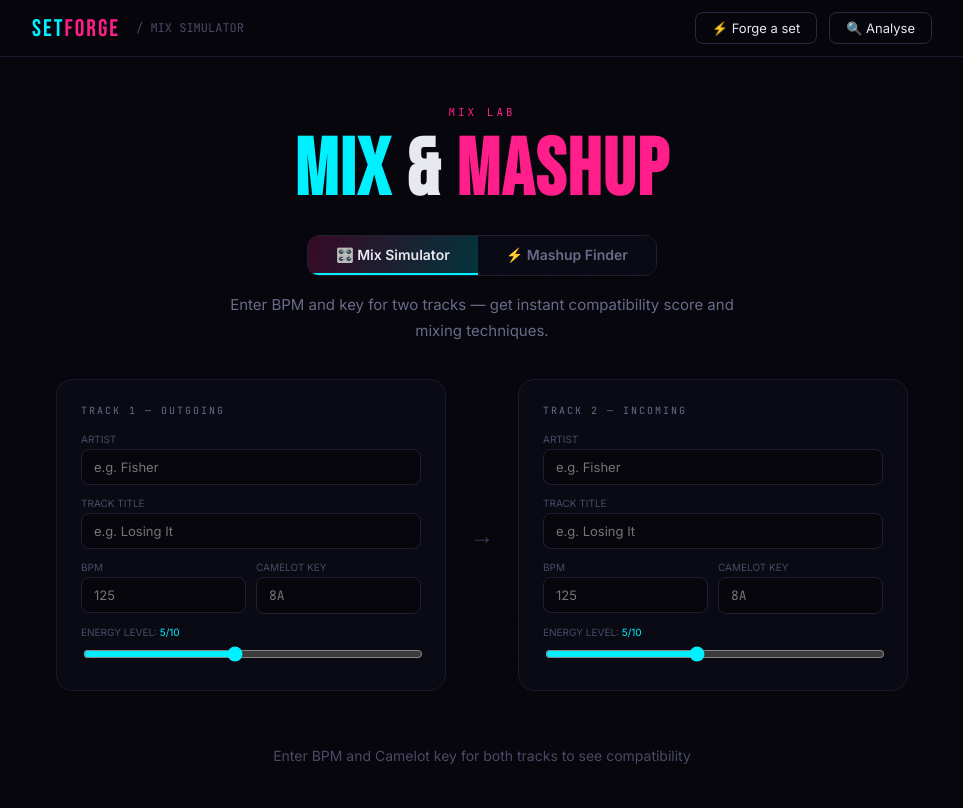
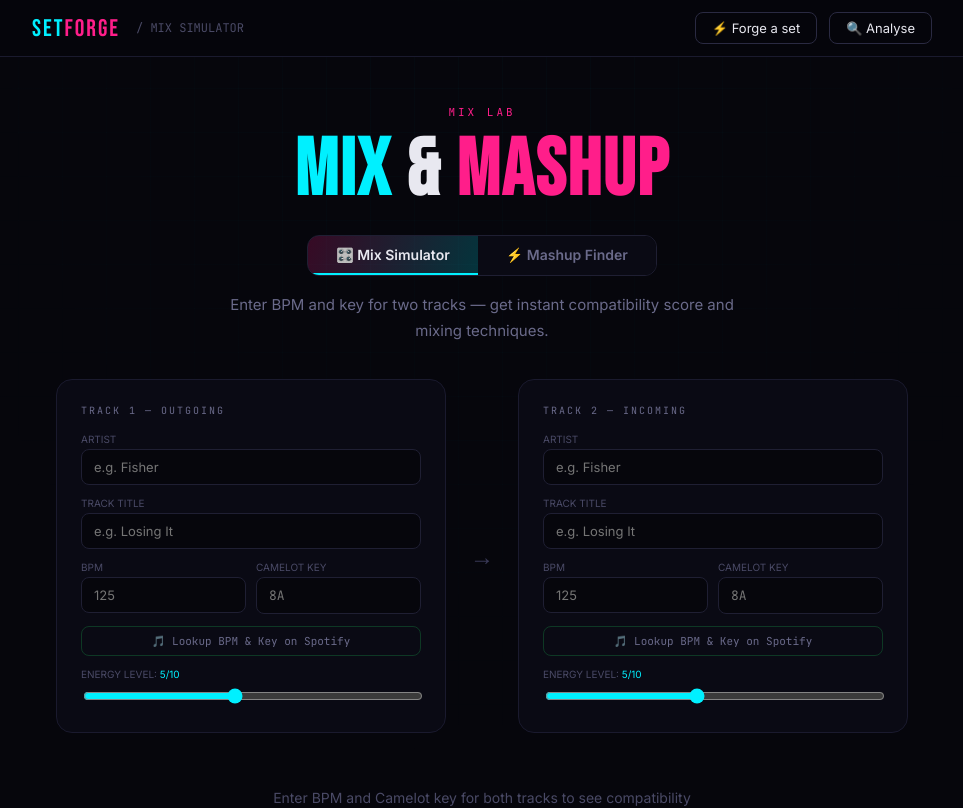
Before and after one commit to ggbess530/setforge, a Next.js app: page /mix in a window 1280 px wide. Shown: the top 808 px of the page, without its empty margins (158-1121 px from the left). Built offline with nearby package versions, Linux system fonts and the light colour scheme.

Commit message:
add spotify bpm+key lookup to mix lab

```diff
--- /dev/null
+++ b/app/api/spotify/route.ts
@@ -0,0 +1,102 @@
+// ▸ Create folder: app/api/spotify/
+// ▸ Place at:      app/api/spotify/route.ts
+
+import { NextResponse } from 'next/server'
+
+// ── Spotify client credentials flow ──────────────────────────
+async function getSpotifyToken(): Promise<string> {
+  const creds  = Buffer.from(`${process.env.SPOTIFY_CLIENT_ID}:${process.env.SPOTIFY_CLIENT_SECRET}`).toString('base64')
+  const res    = await fetch('https://accounts.spotify.com/api/token', {
+    method:  'POST',
+    headers: { 'Authorization': `Basic ${creds}`, 'Content-Type': 'application/x-www-form-urlencoded' },
+    body:    'grant_type=client_credentials',
+  })
+  const data = await res.json()
+  if (!data.access_token) throw new Error('Spotify auth failed')
+  return data.access_token
+}
+
+// ── Spotify key integers → Camelot ───────────────────────────
+// Spotify key: 0=C, 1=C#/Db, 2=D, 3=D#/Eb, 4=E, 5=F,
+//              6=F#/Gb, 7=G, 8=G#/Ab, 9=A, 10=A#/Bb, 11=B
+// mode: 1=major, 0=minor
+const SPOTIFY_TO_CAMELOT: Record<string, string> = {
+  '0-1':'8B',  '1-1':'3B',  '2-1':'10B', '3-1':'5B',
+  '4-1':'12B', '5-1':'7B',  '6-1':'2B',  '7-1':'9B',
+  '8-1':'4B',  '9-1':'11B', '10-1':'6B', '11-1':'1B',
+  '0-0':'5A',  '1-0':'12A', '2-0':'7A',  '3-0':'2A',
+  '4-0':'9A',  '5-0':'4A',  '6-0':'11A', '7-0':'6A',
+  '8-0':'1A',  '9-0':'8A',  '10-0':'3A', '11-0':'10A',
+}
+
+// ── POST /api/spotify ─────────────────────────────────────────
+// Body: { artist: string, title: string }
+// Returns: { bpm, key (Camelot), spotifyId, found: boolean }
+export async function POST(req: Request) {
+  try {
+    const { artist, title } = await req.json()
+    if (!artist && !title) return NextResponse.json({ found: false })
+
+    const token = await getSpotifyToken()
+
+    // 1. Search for the track
+    const q       = encodeURIComponent(`track:${title} artist:${artist}`)
+    const searchRes = await fetch(
+      `https://api.spotify.com/v1/search?q=${q}&type=track&limit=1`,
+      { headers: { Authorization: `Bearer ${token}` } }
+    )
+    const searchData = await searchRes.json()
+    const track      = searchData?.tracks?.items?.[0]
+
+    if (!track) {
+      // Fallback: broader search without field filters
+      const q2         = encodeURIComponent(`${title} ${artist}`)
+      const fallbackRes = await fetch(
+        `https://api.spotify.com/v1/search?q=${q2}&type=track&limit=1`,
+        { headers: { Authorization: `Bearer ${token}` } }
+      )
+      const fallbackData = await fallbackRes.json()
+      const fallbackTrack = fallbackData?.tracks?.items?.[0]
+      if (!fallbackTrack) return NextResponse.json({ found: false })
+
+      return await fetchFeatures(fallbackTrack.id, fallbackTrack, token)
+    }
+
+    return await fetchFeatures(track.id, track, token)
+
+  } catch (err) {
+    console.error('[POST /api/spotify]', err)
+    return NextResponse.json({ found: false, error: 'Spotify lookup failed' })
+  }
+}
+
+async function fetchFeatures(
+  trackId: string,
+  track:   { name: string; artists: { name: string }[]; album: { name: string }; external_urls: { spotify: string } },
+  token:   string
+) {
+  const featRes  = await fetch(
+    `https://api.spotify.com/v1/audio-features/${trackId}`,
+    { headers: { Authorization: `Bearer ${token}` } }
+  )
+  const features = await featRes.json()
+
+  if (!features?.tempo) return NextResponse.json({ found: false })
+
+  const bpm     = Math.round(features.tempo)
+  const camelot = SPOTIFY_TO_CAMELOT[`${features.key}-${features.mode}`]
+
+  return NextResponse.json({
+    found:       true,
+    bpm,
+    key:         camelot || null,
+    spotifyKey:  features.key,
+    mode:        features.mode,
+    energy:      Math.round(features.energy * 10),
+    danceability: Math.round(features.danceability * 10),
+    spotifyId:   trackId,
+    spotifyUrl:  track.external_urls?.spotify,
+    trackName:   track.name,
+    artistName:  track.artists?.[0]?.name,
+  })
+}
--- a/app/mix/page.tsx
+++ b/app/mix/page.tsx
@@ -36,10 +36,13 @@ function ScoreArc({ score }: { score: number }) {
   )
 }
 
-function TrackInput({ label, value, onChange }: {
+function TrackInput({ label, value, onChange, onLookup, lookupResult, lookupLoading }: {
   label: string
   value: TrackMeta & { energy: number }
   onChange: (v: Partial<TrackMeta & { energy: number }>) => void
+  onLookup?: () => void
+  lookupResult?: { found: boolean; bpm?: number; key?: string; spotifyUrl?: string }
+  lookupLoading?: boolean
 }) {
   return (
     <div style={{ background:'#0a0a14', border:'1px solid #1a1a2e', borderRadius:16, padding:24, flex:1 }}>
@@ -67,6 +70,25 @@ function TrackInput({ label, value, onChange }: {
               placeholder="8A" className="sf-input" style={{ fontFamily:'JetBrains Mono,monospace' }} />
           </div>
         </div>
+        {/* Spotify lookup button */}
+        {onLookup && (
+          <button onClick={onLookup} disabled={lookupLoading || (!value.artist && !value.title)}
+            style={{ width:'100%', padding:'7px 0', borderRadius:8, border:'1px solid #1DB95444',
+              background: lookupResult?.found ? '#1DB95411' : 'transparent',
+              color: lookupResult?.found ? '#1DB954' : '#6a6a8a',
+              cursor:'pointer', fontFamily:'JetBrains Mono,monospace', fontSize:11, transition:'.2s' }}>
+            {lookupLoading ? 'Looking up…'
+              : lookupResult?.found ? `✓ Found — ${lookupResult.bpm} BPM · ${lookupResult.key || '?'}`
+              : lookupResult?.found === false ? '✕ Not found on Spotify'
+              : '🎵 Lookup BPM & Key on Spotify'}
+          </button>
+        )}
+        {lookupResult?.found && lookupResult.spotifyUrl && (
+          <a href={lookupResult.spotifyUrl} target="_blank" rel="noopener noreferrer"
+            style={{ fontSize:10, color:'#1DB954', textDecoration:'none', textAlign:'center', display:'block' }}>
+            Open on Spotify →
+          </a>
+        )}
         <div>
           <div style={{ fontSize:10, color:'#4a4a66', marginBottom:6 }}>ENERGY LEVEL: <span style={{ color:C }}>{value.energy}/10</span></div>
           <input type="range" min={1} max={10} value={value.energy}
@@ -97,6 +119,8 @@ export default function MixPage() {
   const [mLoading,   setMLoading]  = useState(false)
   const [mError,     setMError]    = useState<string|null>(null)
   const [aiTips, setAiTips]     = useState<{ technique:string; eqTips:string; timing:string; warning?:string } | null>(null)
+  const [spotifyData, setSpotifyData] = useState<Record<string, { bpm?:number; key?:string; found:boolean; spotifyUrl?:string }>>({})
+  const [spotifyLoading, setSpotifyLoading] = useState<Record<string, boolean>>({})
   const [error, setError]       = useState<string|null>(null)
 
   const canSimulate = track1.bpm > 0 && track2.bpm > 0 && track1.key && track2.key
@@ -108,13 +132,38 @@ export default function MixPage() {
     try {
       const res  = await fetch('/api/mashup', {
         method:'POST', headers:{'Content-Type':'application/json'},
-        body: JSON.stringify({ artist:mArtist, title:mTitle, bpm:mBpm, key:mKey }),
+        body: JSON.stringify({
+          artist: mArtist, title: mTitle,
+          // Use Spotify data if available, fall back to user input
+          bpm:  spotifyData['mashup']?.bpm  || mBpm,
+          key:  spotifyData['mashup']?.key  || mKey,
+        }),
       })
       const data = await res.json()
       if (!res.ok) { setMError(data.error || 'Failed.'); return }
       setMResults(data)
     } catch { setMError('Network error.') }
     finally   { setMLoading(false) }
+  }
+
+  // Lookup BPM + key from Spotify for a track
+  async function lookupSpotify(slotKey: string, artist: string, title: string) {
+    if (!artist.trim() && !title.trim()) return
+    setSpotifyLoading(prev => ({ ...prev, [slotKey]: true }))
+    try {
+      const res  = await fetch('/api/spotify', {
+        method:  'POST',
+        headers: { 'Content-Type': 'application/json' },
+        body: JSON.stringify({ artist, title }),
+      })
+      const data = await res.json()
+      setSpotifyData(prev => ({ ...prev, [slotKey]: data }))
+      return data
+    } catch {
+      setSpotifyData(prev => ({ ...prev, [slotKey]: { found: false } }))
+    } finally {
+      setSpotifyLoading(prev => ({ ...prev, [slotKey]: false }))
+    }
   }
 
   async function getAIAdvice() {
@@ -207,14 +256,30 @@ export default function MixPage() {
         {mode === 'mix' && (<>
         {/* Track inputs */}
         <div style={{ display:'flex', gap:16, marginBottom:24, flexWrap:'wrap' }}>
-          <TrackInput label="TRACK 1 — OUTGOING" value={track1} onChange={v => setTrack1(prev => ({ ...prev, ...v }))} />
+          <TrackInput label="TRACK 1 — OUTGOING" value={track1}
+            onChange={v => setTrack1(prev => ({ ...prev, ...v }))}
+            onLookup={async () => {
+              const data = await lookupSpotify('t1', track1.artist, track1.title)
+              if (data?.found) setTrack1(prev => ({ ...prev, bpm: data.bpm || prev.bpm, key: data.key || prev.key }))
+            }}
+            lookupResult={spotifyData['t1']}
+            lookupLoading={spotifyLoading['t1']}
+          />
 
           {/* Arrow */}
           <div style={{ display:'flex', alignItems:'center', justifyContent:'center', flexShrink:0, width:40 }}>
             <div style={{ fontSize:24, color:'#3a3a58' }}>→</div>
           </div>
 
-          <TrackInput label="TRACK 2 — INCOMING" value={track2} onChange={v => setTrack2(prev => ({ ...prev, ...v }))} />
+          <TrackInput label="TRACK 2 — INCOMING" value={track2}
+            onChange={v => setTrack2(prev => ({ ...prev, ...v }))}
+            onLookup={async () => {
+              const data = await lookupSpotify('t2', track2.artist, track2.title)
+              if (data?.found) setTrack2(prev => ({ ...prev, bpm: data.bpm || prev.bpm, key: data.key || prev.key }))
+            }}
+            lookupResult={spotifyData['t2']}
+            lookupLoading={spotifyLoading['t2']}
+          />
         </div>
 
         {/* Live compatibility result */}
@@ -357,9 +422,25 @@ export default function MixPage() {
                   <input value={mKey} onChange={e=>setMKey(e.target.value.toUpperCase())}
                     placeholder="8A" className="sf-input" style={{ fontFamily:'JetBrains Mono,monospace' }} />
                 </div>
-                <div style={{ display:'flex', alignItems:'flex-end' }}>
+                <div style={{ display:'flex', alignItems:'flex-end', gap:8, gridColumn:'span 1' }}>
+                  <button
+                    onClick={async () => {
+                      const data = await lookupSpotify('mashup', mArtist, mTitle)
+                      if (data?.found) {
+                        if (data.bpm && !mBpm) setMBpm(data.bpm)
+                        if (data.key  && !mKey) setMKey(data.key)
+                      }
+                    }}
+                    disabled={spotifyLoading['mashup'] || (!mArtist && !mTitle)}
+                    style={{ flex:1, padding:'10px 0', borderRadius:8, fontSize:12,
+                      border:`1px solid ${spotifyData['mashup']?.found ? '#1DB95444' : '#2a2a42'}`,
+                      background: spotifyData['mashup']?.found ? '#1DB95411' : 'transparent',
+                      color: spotifyData['mashup']?.found ? '#1DB954' : '#6a6a8a',
+                      cursor:'pointer', fontFamily:'JetBrains Mono,monospace', transition:'.2s' }}>
+                    {spotifyLoading['mashup'] ? '…' : spotifyData['mashup']?.found ? '✓ SP' : '🎵 SP'}
+                  </button>
                   <button onClick={findMashups} disabled={mLoading||(!mArtist&&!mTitle)}
-                    className="btn-cta" style={{ width:'100%', padding:'10px 0', borderRadius:8, fontSize:13,
+                    className="btn-cta" style={{ flex:2, padding:'10px 0', borderRadius:8, fontSize:13,
                       opacity:mLoading||(!mArtist&&!mTitle)?.6:1 }}>
                     {mLoading ? 'Finding…' : '⚡ Find Mashups'}
                   </button>
```
